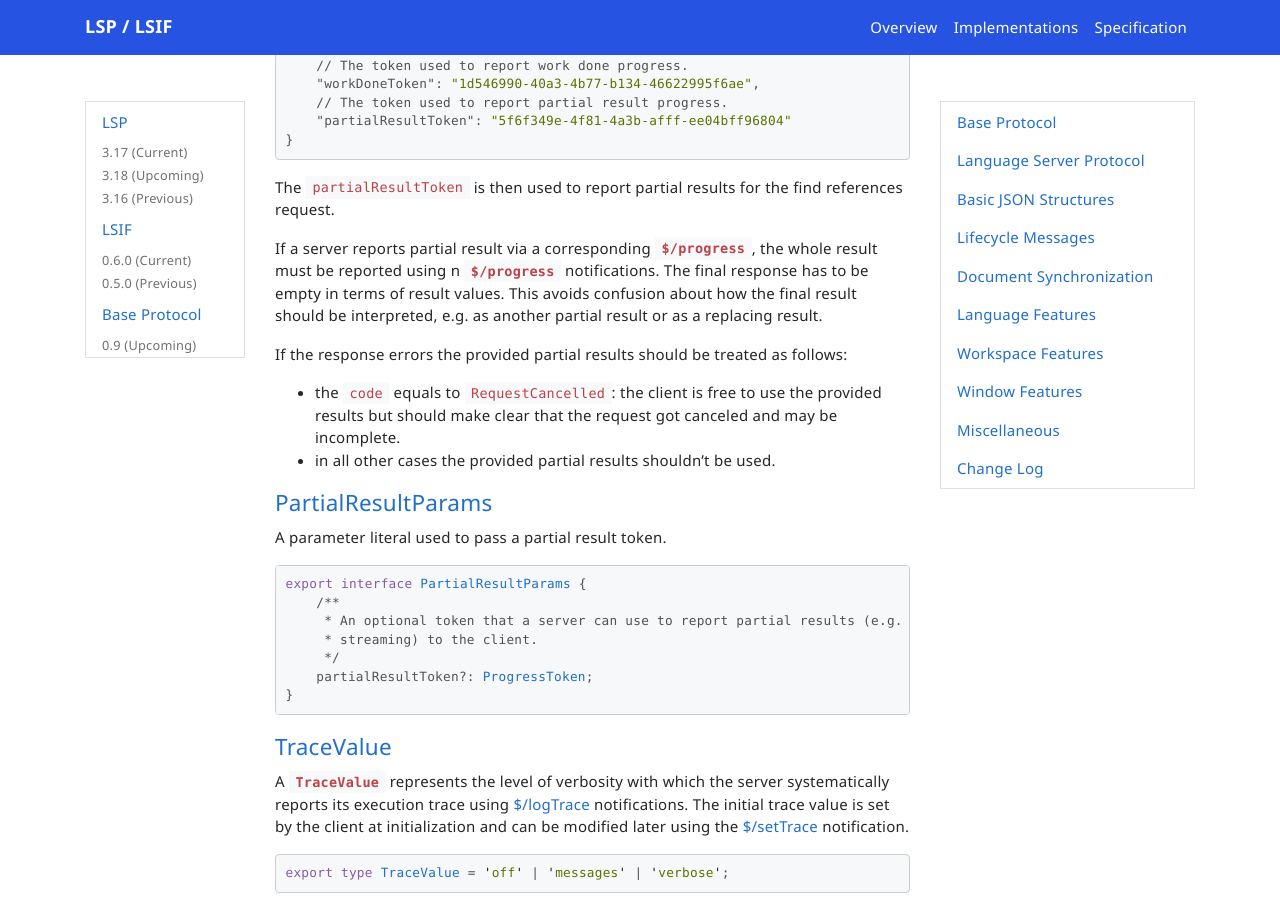
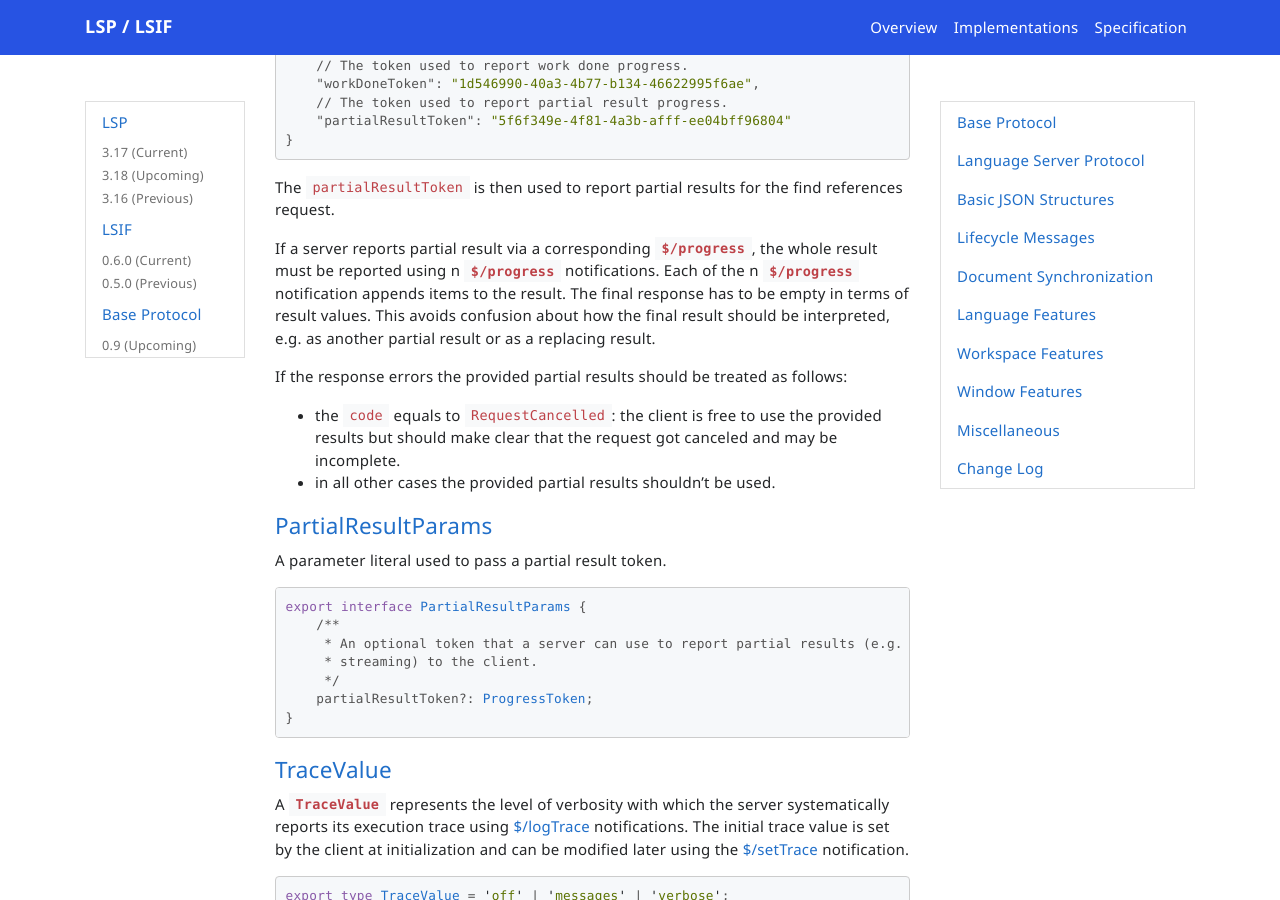
Before and after one commit to microsoft/language-server-protocol, a Jekyll site: the page built from _specifications/lsp/3.17/specification.md, in a window 1280 px wide and 900 px high, scrolled down 39573 px. Built offline with Jekyll 4.4.1, drawn with Linux system fonts in a browser that asks for light colours; nearby versions of some CDN libraries; emoji names are drawn with the system emoji font; comment, search, counter and statistics services are not loaded; some of the changed text lies outside the part shown.

Commit message:
Fixes #1767: Clarification about "$/progress": replace or append? (#1807)

```diff
--- a/_specifications/lsp/3.17/types/partialResults.md
+++ b/_specifications/lsp/3.17/types/partialResults.md
@@ -25,7 +25,7 @@ Partial results are also reported using the generic [`$/progress`](#progress) no
 
 The `partialResultToken` is then used to report partial results for the find references request.
 
-If a server reports partial result via a corresponding `$/progress`, the whole result must be reported using n `$/progress` notifications. The final response has to be empty in terms of result values. This avoids confusion about how the final result should be interpreted, e.g. as another partial result or as a replacing result.
+If a server reports partial result via a corresponding `$/progress`, the whole result must be reported using n `$/progress` notifications. Each of the n `$/progress` notification appends items to the result. The final response has to be empty in terms of result values. This avoids confusion about how the final result should be interpreted, e.g. as another partial result or as a replacing result.
 
 If the response errors the provided partial results should be treated as follows:
 
```
Also changed, not shown: _specifications/lsp/3.18/types/partialResults.md (+1 -1 lines).
